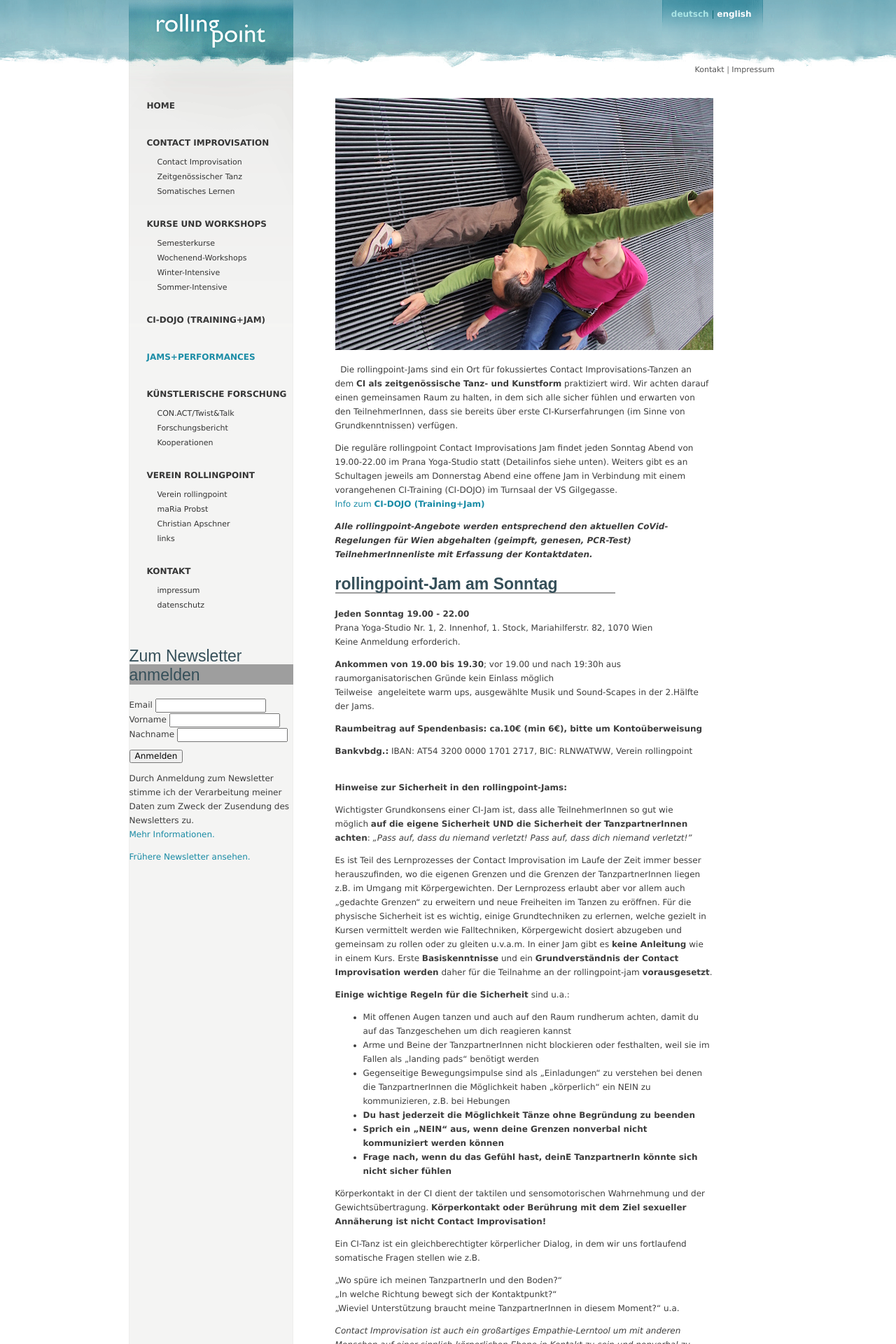
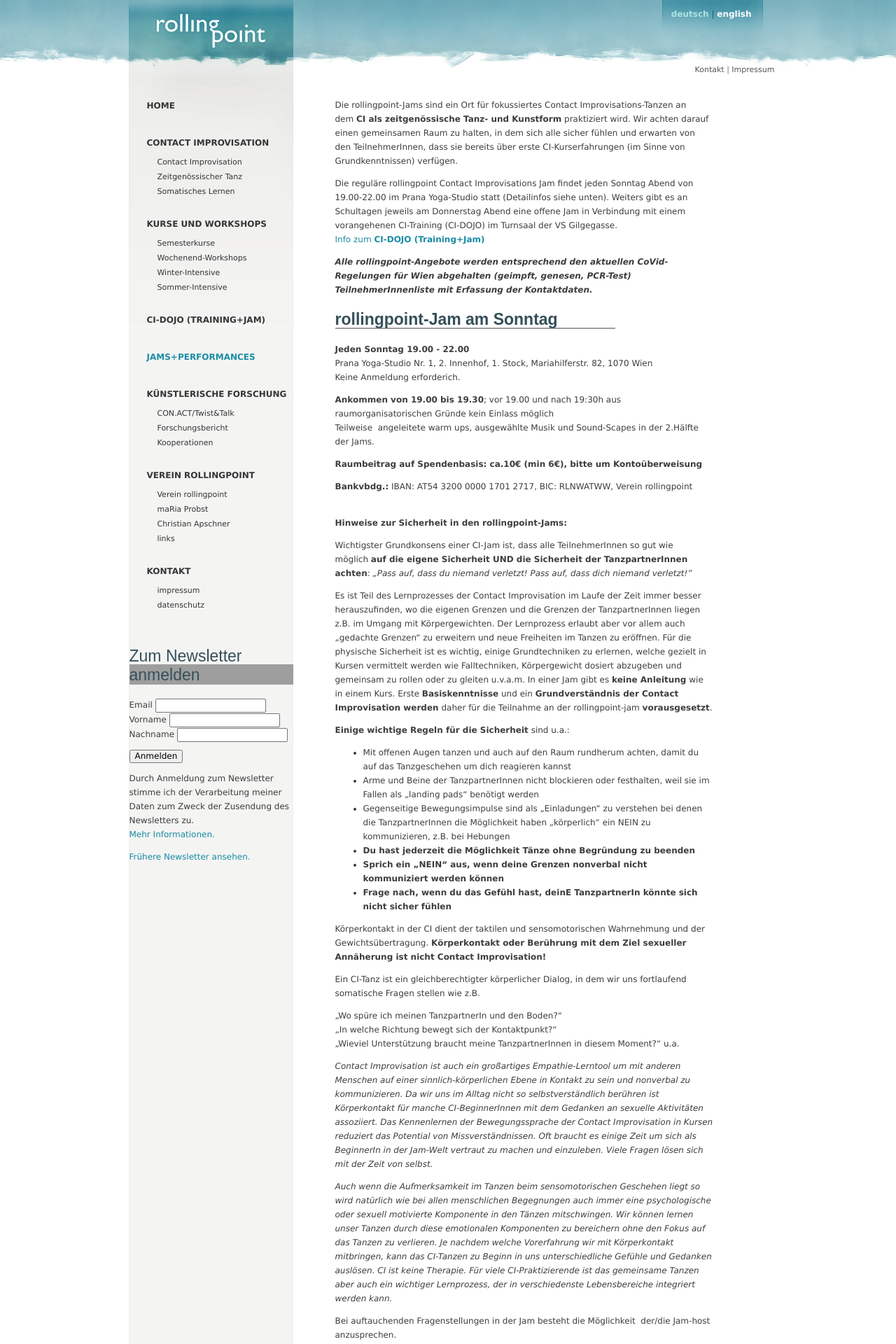
Before and after one commit to manulari/rollingpointat, a Jekyll site: the page built from _all_pages/jams.md, in a window 1280 px wide. Shown: the top 1920 px of the page at 70% size. Built offline with Jekyll 4.4.1, drawn with Linux system fonts in a browser that asks for light colours; comment, search, counter and statistics services are not loaded; grey boxes are pictures that could not be loaded.

Commit message:
Update page “jams”

```diff
--- a/_all_pages/jams.md
+++ b/_all_pages/jams.md
@@ -2,9 +2,8 @@
 permalink: /JAMS
 title: ROLLINGPOINT-JAMS
 ---
-![](/assets/uploads/img_0198.jpg)
 
-&nbsp;
+
 Die rollingpoint-Jams sind ein Ort für fokussiertes Contact Improvisations-Tanzen an dem **CI als zeitgenössische Tanz- und Kunstform** praktiziert wird. Wir achten darauf einen gemeinsamen Raum zu halten, in dem sich alle sicher fühlen und erwarten von den TeilnehmerInnen, dass sie bereits über erste CI-Kurserfahrungen (im Sinne von Grundkenntnissen) verfügen.
 
 Die reguläre rollingpoint Contact Improvisations Jam findet jeden Sonntag Abend von 19.00-22.00 im Prana Yoga-Studio statt (Detailinfos siehe unten). Weiters gibt es an Schultagen jeweils am Donnerstag Abend eine offene Jam in Verbindung mit einem vorangehenen CI-Training (CI-DOJO) im Turnsaal der VS Gilgegasse.\
@@ -66,7 +65,8 @@ Bei auftauchenden Fragenstellungen in der Jam besteht die Möglichkeit  der/die
 Der Underscore nach Nancy Stark Smith ist ein sehr hilfreicher zeitlich und räumlich definierter Rahmen, um Contact Improvisation in der Gruppe mit einem hohen Grad an Aufmerksamkeit zu praktizieren. Für alle, die den Underscore noch nicht kennen, gibt es eine Einführung von 19:00 und 19.30h. Die Kenntnis der Underscore-Struktur ist für die Teilnahme wichtig. Wir wünschen uns für ein fokussiertes Tanzen, dass alle TeilnehmerInnen vom Beginn bis zum Ende des Underscores (19.30 - 22.00h) anwesend bleiben.
 
 CI-Kurserfahrungen (Grundkenntnisse) sind Voraussetzung für die Teilnahme.
-
+&nbsp;
+![](/assets/uploads/img_0198.jpg)
 
 \_\_\_\_\_\_\_\_\_\_\_\_\_\_\_\_\_\_\_\_\_\_\_\_\_\_\_\_\_\_\_\_\_\_\_\_\_\_\_\_\_\_\_\_\_\_\_\_\_\_\_\_\_\_\_\_\_\_\_\_\_\_
 
```
